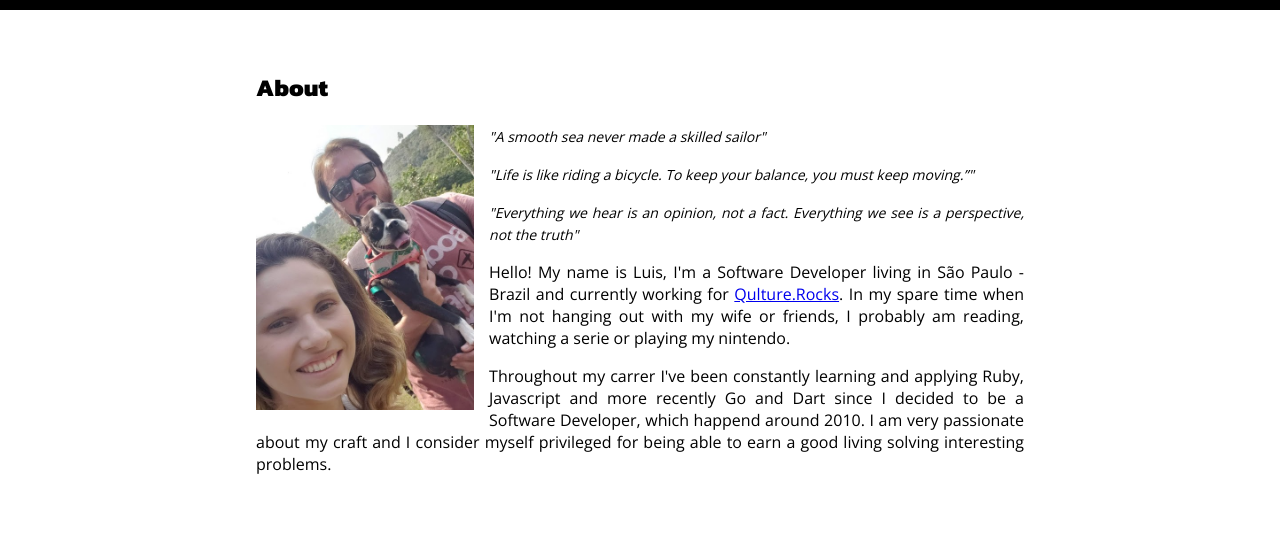
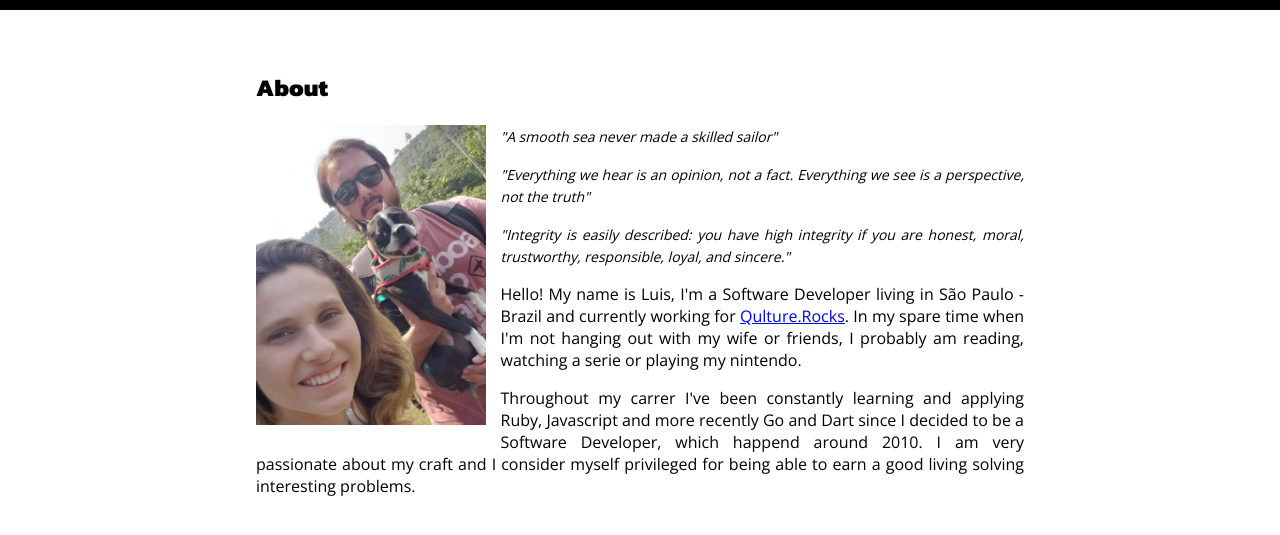
Before and after one commit to lfv89/lfv89.github.io, a Jekyll site: the page built from _pages/about.html, in a window 1280 px wide. Shown: the top 535 px of the page. Built offline with Jekyll 4.4.1, drawn with Linux system fonts in a browser that asks for light colours.

Commit message:
Update about

```diff
--- a/_pages/about.html
+++ b/_pages/about.html
@@ -10,9 +10,9 @@ permalink: about.html
 
 <p><em>"A smooth sea never made a skilled sailor"</em></p>
 
-<p><em>"Life is like riding a bicycle. To keep your balance, you must keep moving.”"</em></p>
+<p><em>"Everything we hear is an opinion, not a fact. Everything we see is a perspective, not the truth"</em></p>
 
-<p><em>"Everything we hear is an opinion, not a fact. Everything we see is a perspective, not the truth"</em></p>
+<p><em>"Integrity is easily described: you have high integrity if you are honest, moral, trustworthy, responsible, loyal, and sincere."</em></p>
 
 <p>Hello! My name is Luis, I'm a {{ site.me.occupation }} living in {{ site.me.location }} and currently working for <a href="{{ site.employer.url }}">{{ site.employer.name }}</a></i>. In my spare time when I'm not hanging out with my wife or friends, I probably am reading, watching a serie or playing my nintendo.</p>
 
--- a/assets/css/about.css
+++ b/assets/css/about.css
@@ -4,7 +4,7 @@ em {
 
 img {
   float: left;
-  height: 285px;
+  height: 300px;
   margin-right: 15px;
   margin-bottom: 10px;
 }
```
